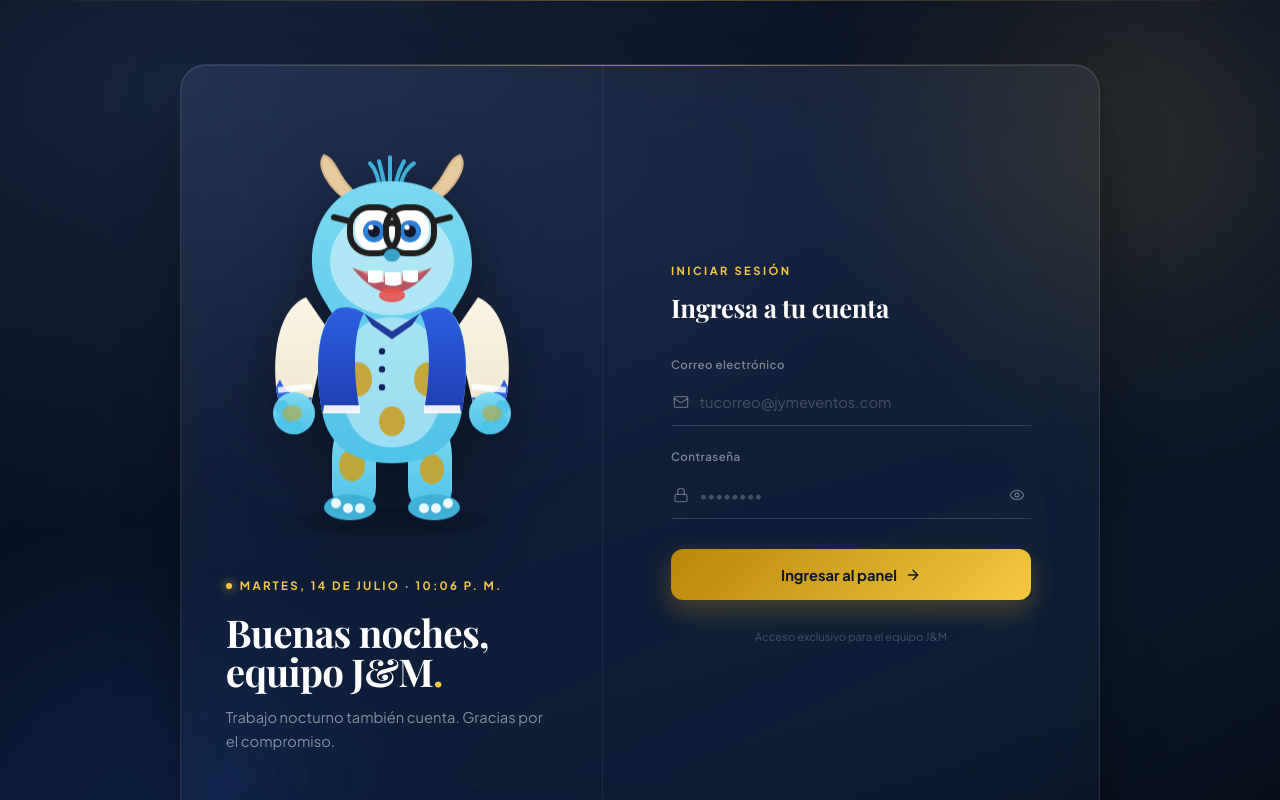
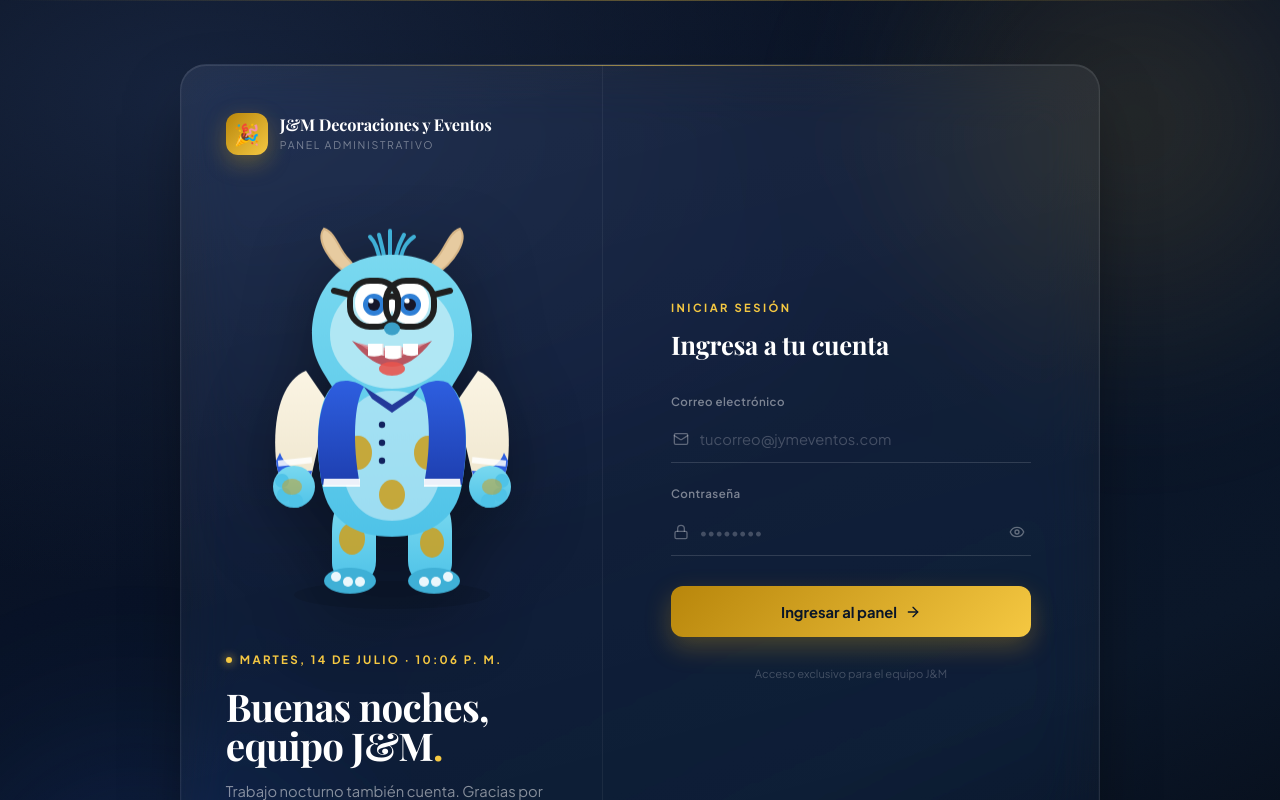
Before and after one commit to FernandoJose25/jym-eventos, a Next.js app in the folder apps/admin/: page /login in a window 1280 px wide. Shown: the top 800 px of the page. Built offline with nearby package versions, Linux system fonts and the light colour scheme; no server answers; a web font is replaced by a local one.

Commit message:
Update page.tsx

```diff
--- a/apps/admin/src/app/login/page.tsx
+++ b/apps/admin/src/app/login/page.tsx
@@ -331,7 +331,13 @@ export default function LoginPage() {
 
         {/* ── Panel izquierdo: monstruo grande + titular editorial encima ── */}
         <div className="jym-left" key={saludo}>
-
+          <div className="jym-brandmark jym-rise">
+            <span className="jym-brandmark-icon">🎉</span>
+            <div>
+              <p className="jym-brandmark-name">J&amp;M Decoraciones y Eventos</p>
+              <p className="jym-brandmark-tag">Panel Administrativo</p>
+            </div>
+          </div>
 
           {/* Mascota reactiva a los campos — protagonista del lado izquierdo */}
           <MonsterMascot shy={shy} typingEmail={emailFocused && !!email} />
```
